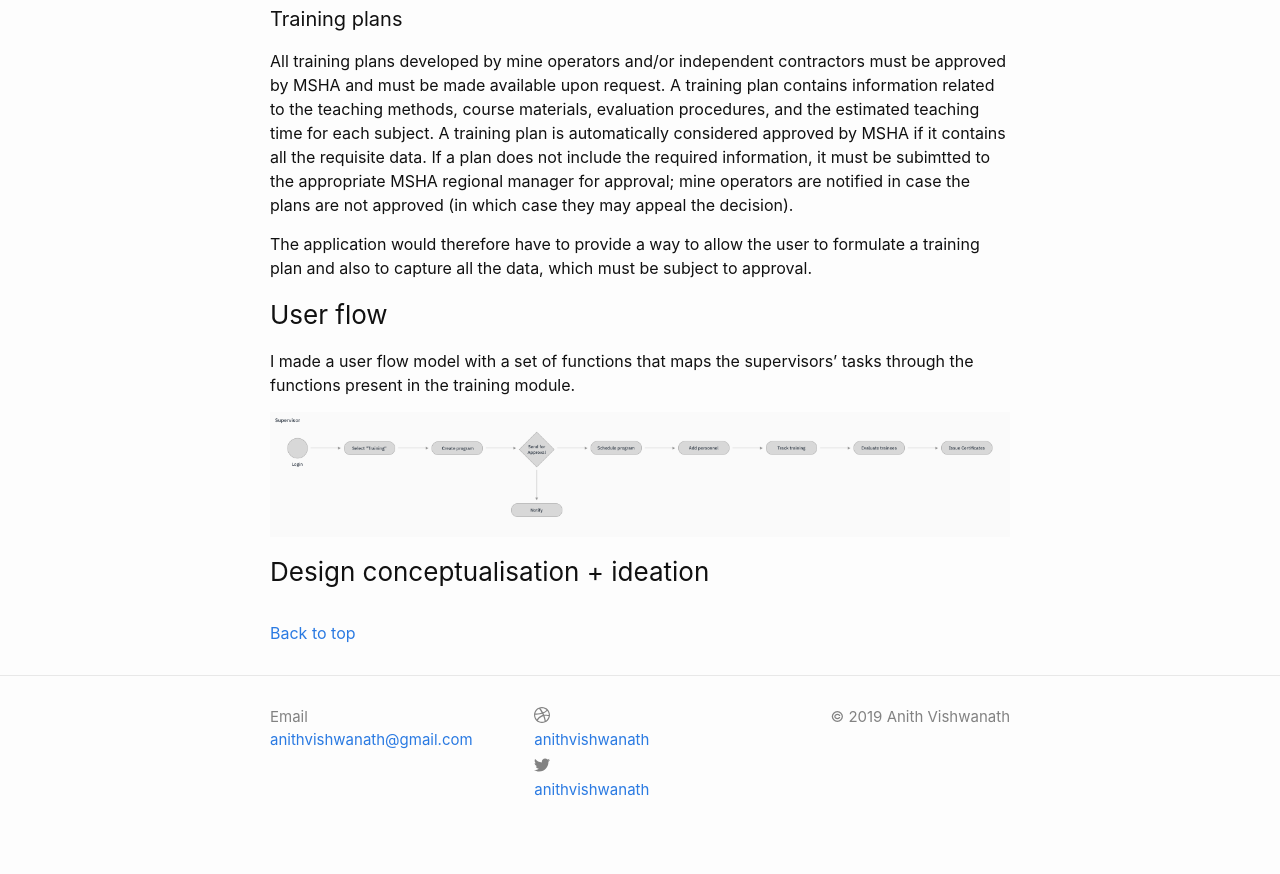
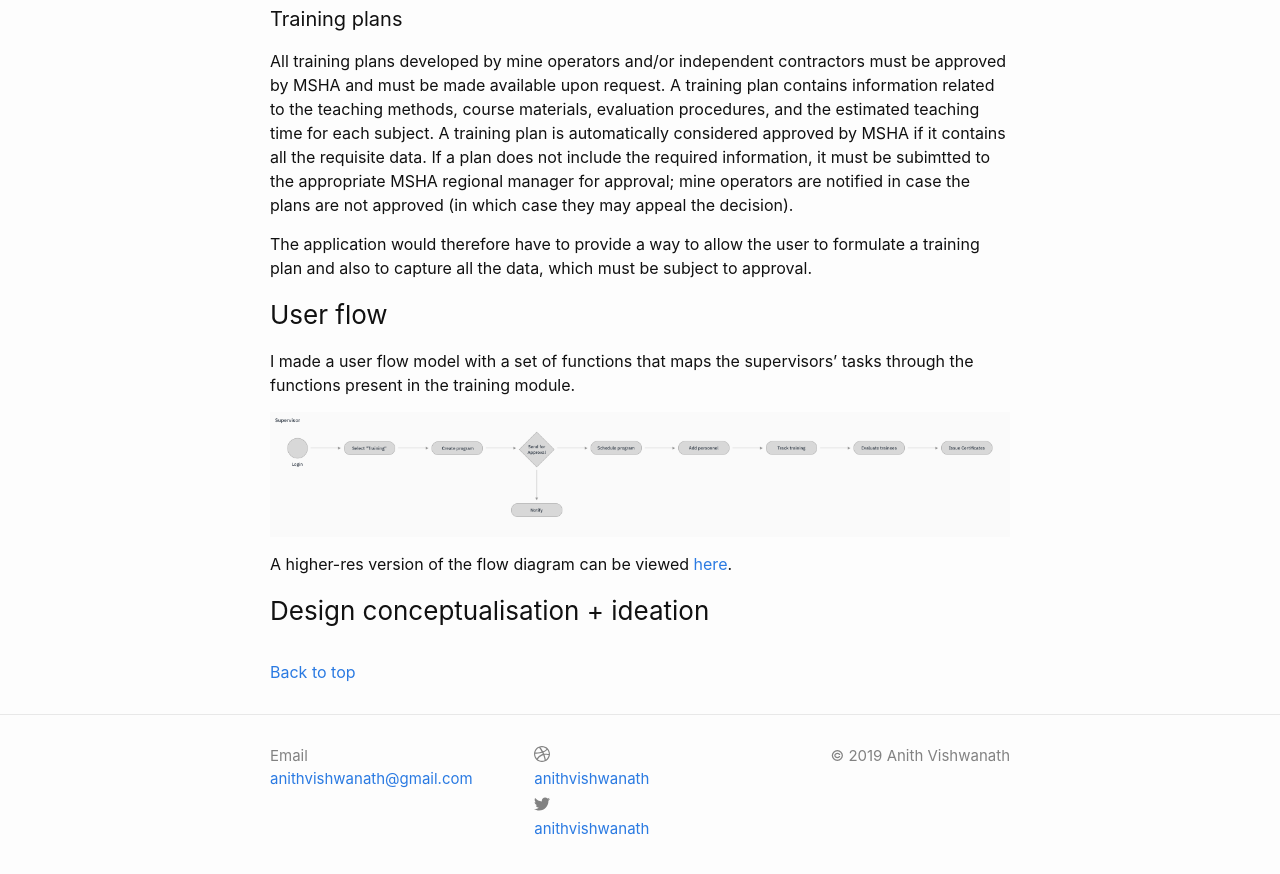
Before and after one commit to anithvishwanath/anithvishwanath.github.io, a Jekyll site: the page built from _posts/2019-06-07-certrax.markdown, in a window 1280 px wide and 900 px high, scrolled down 1183 px. Shown: the top 874 px of the window. Built offline with Jekyll 4.4.1, drawn with Linux system fonts in a browser that asks for light colours.

Commit message:
Update 2019-06-07-certrax.markdown

```diff
--- a/_posts/2019-06-07-certrax.markdown
+++ b/_posts/2019-06-07-certrax.markdown
@@ -36,4 +36,6 @@ I made a user flow model with a set of functions that maps the supervisors' task
 
 ![User flow diagram for the training module](/images/ct/user-flow.png)
 
+A higher-res version of the flow diagram can be viewed <a href="https://www.anithvishwanath.com/images/ct/user-flow.png" target="_blank">here</a>.
+
 ### Design conceptualisation + ideation
```
